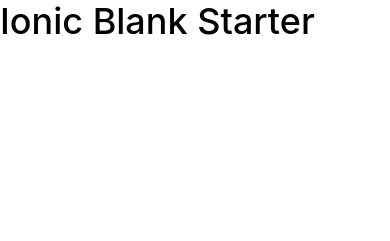
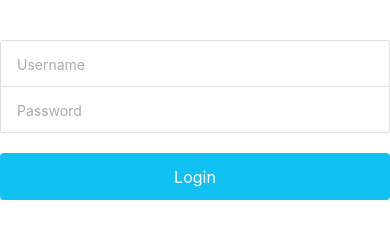
Before and after one commit to brianchuang/VTHACKS, a website: page app/www/index.html in a window 390 px wide. Drawn offline with Linux system fonts and the light colour scheme; some packages are replaced by stand-ins of ours; files that its build step writes are made by us from their sources.

Commit message:
hello fag

```diff
--- a/app/www/index.html
+++ b/app/www/index.html
@@ -34,12 +34,18 @@
   </head>
   <body ng-app="starter">
 
-    <ion-pane>
-      <ion-header-bar class="bar-stable">
-        <h1 class="title">Ionic Blank Starter</h1>
-      </ion-header-bar>
-      <ion-content>
-      </ion-content>
-    </ion-pane>
+<ion-view view-title="Login" name="login-view">
+  <ion-content class="padding">
+      <div class="list list-inset">
+          <label class="item item-input">
+              <input type="text" placeholder="Username" ng-model="data.username">
+          </label>
+          <label class="item item-input">
+              <input type="password" placeholder="Password" ng-model="data.password">
+          </label>
+      </div>
+      <button class="button button-block button-calm" ng-click="login()">Login</button>
+  </ion-content>
+</ion-view>
   </body>
 </html>
```
